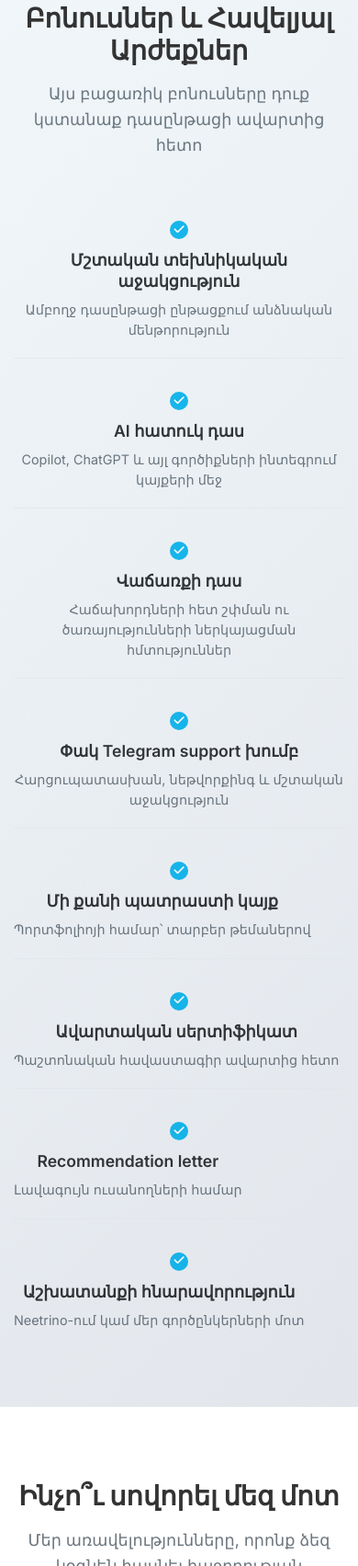
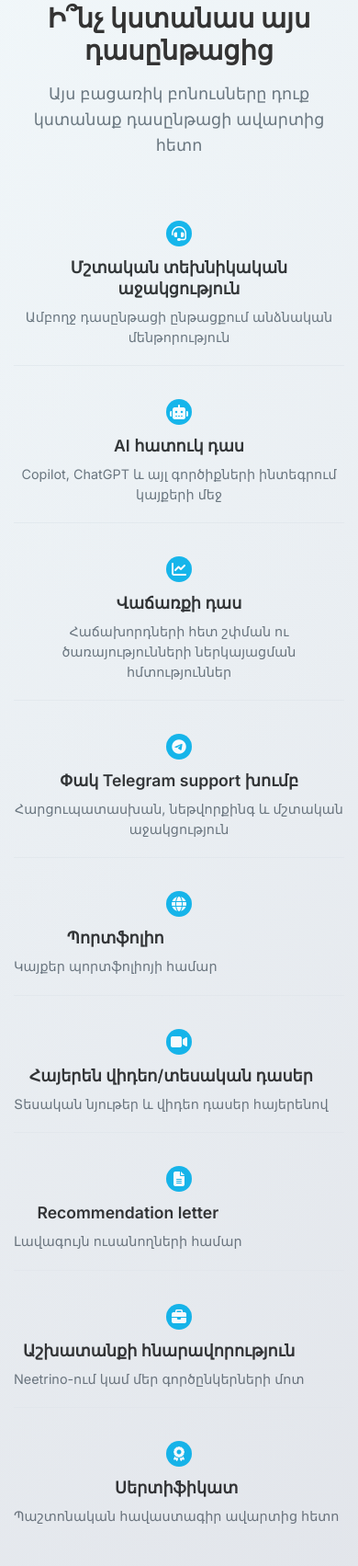
Before and after one commit to Neetrino/wp-lesson, a plain HTML site: page index.html in a window 390 px wide. Shown: the part 4435-6138 px from the top of the page at 92% size. Drawn offline with Linux system fonts and the light colour scheme.

```diff
--- a/index.html
+++ b/index.html
@@ -290,7 +290,7 @@
     <section class="bonuses-section">
         <div class="container">
             <div class="section-header">
-                <h2 class="section-title">Բոնուսներ և Հավելյալ Արժեքներ</h2>
+                <h2 class="section-title">Ի՞նչ կստանաս այս դասընթացից</h2>
                 <p class="section-description">
                     Այս բացառիկ բոնուսները դուք կստանաք դասընթացի ավարտից հետո
                 </p>
@@ -298,10 +298,10 @@
 
             <!-- Checkmark List Style Bonuses -->
             <div class="bonuses-checkmark-list">
-                <div class="bonuses-two-columns">
+                <div class="bonuses-three-columns">
                     <div class="bonus-checkmark-item">
                         <div class="bonus-checkmark-icon">
-                            <i class="fas fa-check"></i>
+                            <i class="fas fa-headset"></i>
                         </div>
                         <div class="bonus-checkmark-content">
                             <h4 class="bonus-checkmark-title">Մշտական տեխնիկական աջակցություն</h4>
@@ -311,7 +311,7 @@
 
                     <div class="bonus-checkmark-item">
                         <div class="bonus-checkmark-icon">
-                            <i class="fas fa-check"></i>
+                            <i class="fas fa-robot"></i>
                         </div>
                         <div class="bonus-checkmark-content">
                             <h4 class="bonus-checkmark-title">AI հատուկ դաս</h4>
@@ -321,7 +321,7 @@
 
                     <div class="bonus-checkmark-item">
                         <div class="bonus-checkmark-icon">
-                            <i class="fas fa-check"></i>
+                            <i class="fas fa-chart-line"></i>
                         </div>
                         <div class="bonus-checkmark-content">
                             <h4 class="bonus-checkmark-title">Վաճառքի դաս</h4>
@@ -331,7 +331,7 @@
 
                     <div class="bonus-checkmark-item">
                         <div class="bonus-checkmark-icon">
-                            <i class="fas fa-check"></i>
+                            <i class="fab fa-telegram"></i>
                         </div>
                         <div class="bonus-checkmark-content">
                             <h4 class="bonus-checkmark-title">Փակ Telegram support խումբ</h4>
@@ -341,27 +341,27 @@
 
                     <div class="bonus-checkmark-item">
                         <div class="bonus-checkmark-icon">
-                            <i class="fas fa-check"></i>
+                            <i class="fas fa-globe"></i>
                         </div>
                         <div class="bonus-checkmark-content">
-                            <h4 class="bonus-checkmark-title">Մի քանի պատրաստի կայք</h4>
-                            <p class="bonus-checkmark-description">Պորտֆոլիոյի համար՝ տարբեր թեմաներով</p>
+                            <h4 class="bonus-checkmark-title">Պորտֆոլիո</h4>
+                            <p class="bonus-checkmark-description">Կայքեր պորտֆոլիոյի համար</p>
                         </div>
                     </div>
 
                     <div class="bonus-checkmark-item">
                         <div class="bonus-checkmark-icon">
-                            <i class="fas fa-check"></i>
+                            <i class="fas fa-video"></i>
                         </div>
                         <div class="bonus-checkmark-content">
-                            <h4 class="bonus-checkmark-title">Ավարտական սերտիֆիկատ</h4>
-                            <p class="bonus-checkmark-description">Պաշտոնական հավաստագիր ավարտից հետո</p>
+                            <h4 class="bonus-checkmark-title">Հայերեն վիդեո/տեսական դասեր</h4>
+                            <p class="bonus-checkmark-description">Տեսական նյութեր և վիդեո դասեր հայերենով</p>
                         </div>
                     </div>
 
                     <div class="bonus-checkmark-item">
                         <div class="bonus-checkmark-icon">
-                            <i class="fas fa-check"></i>
+                            <i class="fas fa-file-alt"></i>
                         </div>
                         <div class="bonus-checkmark-content">
                             <h4 class="bonus-checkmark-title">Recommendation letter</h4>
@@ -371,11 +371,21 @@
 
                     <div class="bonus-checkmark-item">
                         <div class="bonus-checkmark-icon">
-                            <i class="fas fa-check"></i>
+                            <i class="fas fa-briefcase"></i>
                         </div>
                         <div class="bonus-checkmark-content">
                             <h4 class="bonus-checkmark-title">Աշխատանքի հնարավորություն</h4>
                             <p class="bonus-checkmark-description">Neetrino-ում կամ մեր գործընկերների մոտ</p>
+                        </div>
+                    </div>
+
+                    <div class="bonus-checkmark-item">
+                        <div class="bonus-checkmark-icon">
+                            <i class="fas fa-award"></i>
+                        </div>
+                        <div class="bonus-checkmark-content">
+                            <h4 class="bonus-checkmark-title">Սերտիֆիկատ</h4>
+                            <p class="bonus-checkmark-description">Պաշտոնական հավաստագիր ավարտից հետո</p>
                         </div>
                     </div>
                 </div>
@@ -383,57 +393,6 @@
         </div>
     </section>
 
-    <!-- About Section -->
-    <section id="about" class="about">
-        <div class="container">
-            <div class="about-content">
-                <div class="about-text">
-                    <h2 class="section-title">Ինչո՞ւ սովորել մեզ մոտ</h2>
-                    <p class="section-description">
-                        Մեր առավելությունները, որոնք ձեզ կօգնեն հասնել հաջողության
-                    </p>
-                    <div class="about-features-grid">
-                        <div class="feature">
-                            <i class="fas fa-user-tie"></i>
-                            <h4>Փորձառու մասնագետներ</h4>
-                        </div>
-                        <div class="feature">
-                            <i class="fas fa-users"></i>
-                            <h4>Փոքր խմբեր անհատական մոտեցում</h4>
-                        </div>
-                        <div class="feature">
-                            <i class="fas fa-building"></i>
-                            <h4>Հարմարավետ կահավորված լսարաններ</h4>
-                        </div>
-                        <div class="feature">
-                            <i class="fas fa-heart"></i>
-                            <h4>Ընկերական մթնոլորտ</h4>
-                        </div>
-                        <div class="feature">
-                            <i class="fas fa-video"></i>
-                            <h4>Հայերեն վիդեո/տեսական դասեր</h4>
-                        </div>
-                        <div class="feature">
-                            <i class="fas fa-graduation-cap"></i>
-                            <h4>Շրջանավարտների ակումբ</h4>
-                        </div>
-                        <div class="feature">
-                            <i class="fas fa-briefcase"></i>
-                            <h4>Պորտֆոլիո</h4>
-                        </div>
-                        <div class="feature">
-                            <i class="fas fa-certificate"></i>
-                            <h4>Հավաստագիր ավարտից հետո</h4>
-                        </div>
-                        <div class="feature">
-                            <i class="fas fa-handshake"></i>
-                            <h4>Աշխատանքի առաջարկ</h4>
-                        </div>
-                    </div>
-                </div>
-            </div>
-        </div>
-    </section>
 
     <!-- Tutors Section -->
     <section id="tutors" class="tutors">
--- a/styles.css
+++ b/styles.css
@@ -2713,11 +2713,11 @@
     margin-top: 3rem;
 }
 
-.bonuses-two-columns {
+.bonuses-three-columns {
     display: grid;
-    grid-template-columns: repeat(2, 1fr);
+    grid-template-columns: repeat(3, 1fr);
     gap: 2rem;
-    max-width: 800px;
+    max-width: 1200px;
     margin: 0 auto;
 }
 
@@ -2739,14 +2739,14 @@
 }
 
 .bonus-checkmark-icon {
-    width: 24px;
-    height: 24px;
+    width: 32px;
+    height: 32px;
     border-radius: 50%;
     background: var(--accent-color);
     display: flex;
     align-items: center;
     justify-content: center;
-    font-size: 0.9rem;
+    font-size: 1.2rem;
     color: var(--white);
     flex-shrink: 0;
     margin-top: 0.25rem;
@@ -2778,12 +2778,26 @@
 }
 
 /* Responsive design for bonuses */
+@media (max-width: 1024px) {
+    .bonuses-three-columns {
+        grid-template-columns: repeat(2, 1fr);
+        gap: 1.5rem;
+        max-width: 800px;
+    }
+
+    .bonus-checkmark-icon {
+        width: 30px;
+        height: 30px;
+        font-size: 1.1rem;
+    }
+}
+
 @media (max-width: 768px) {
     .bonuses-section {
         padding: 4rem 0;
     }
 
-    .bonuses-two-columns {
+    .bonuses-three-columns {
         grid-template-columns: 1fr;
         gap: 1rem;
     }
@@ -2793,9 +2807,9 @@
     }
 
     .bonus-checkmark-icon {
-        width: 20px;
-        height: 20px;
-        font-size: 0.8rem;
+        width: 28px;
+        height: 28px;
+        font-size: 1rem;
     }
 
     .bonus-checkmark-title {
```
